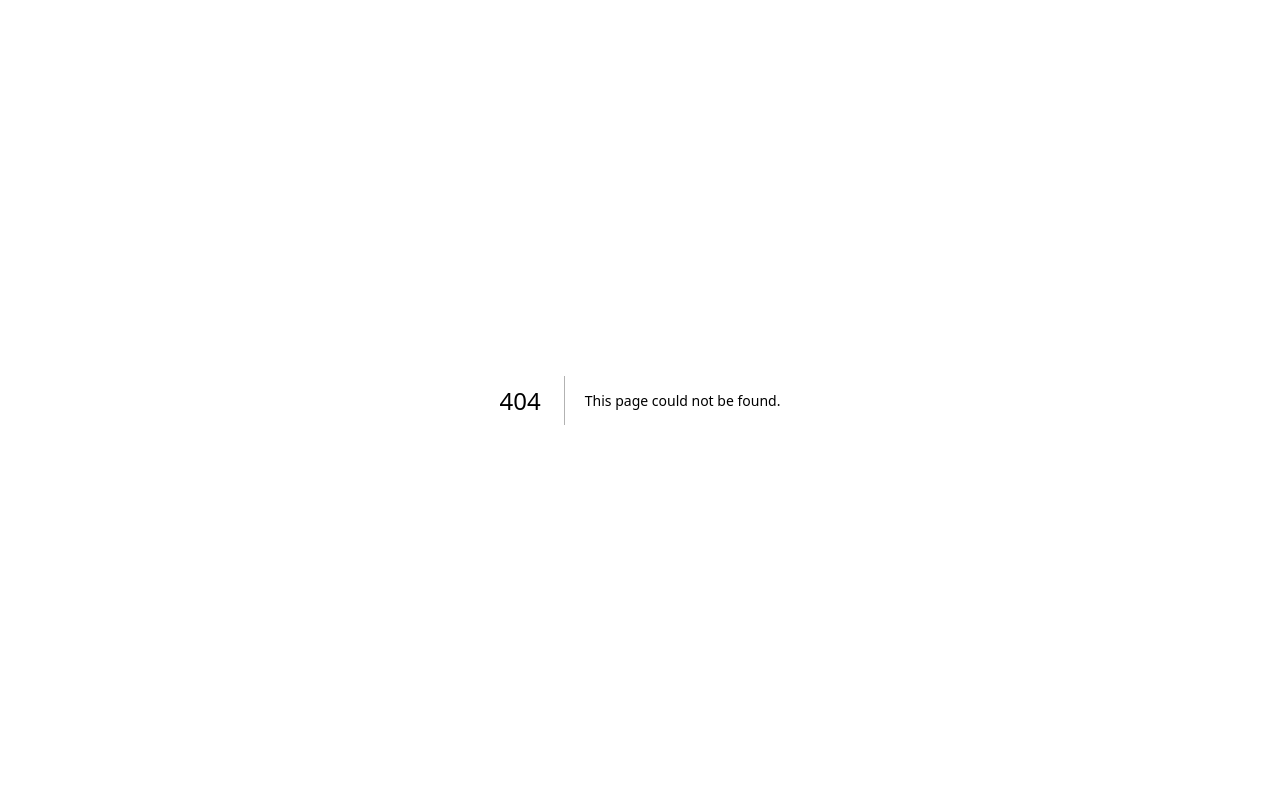
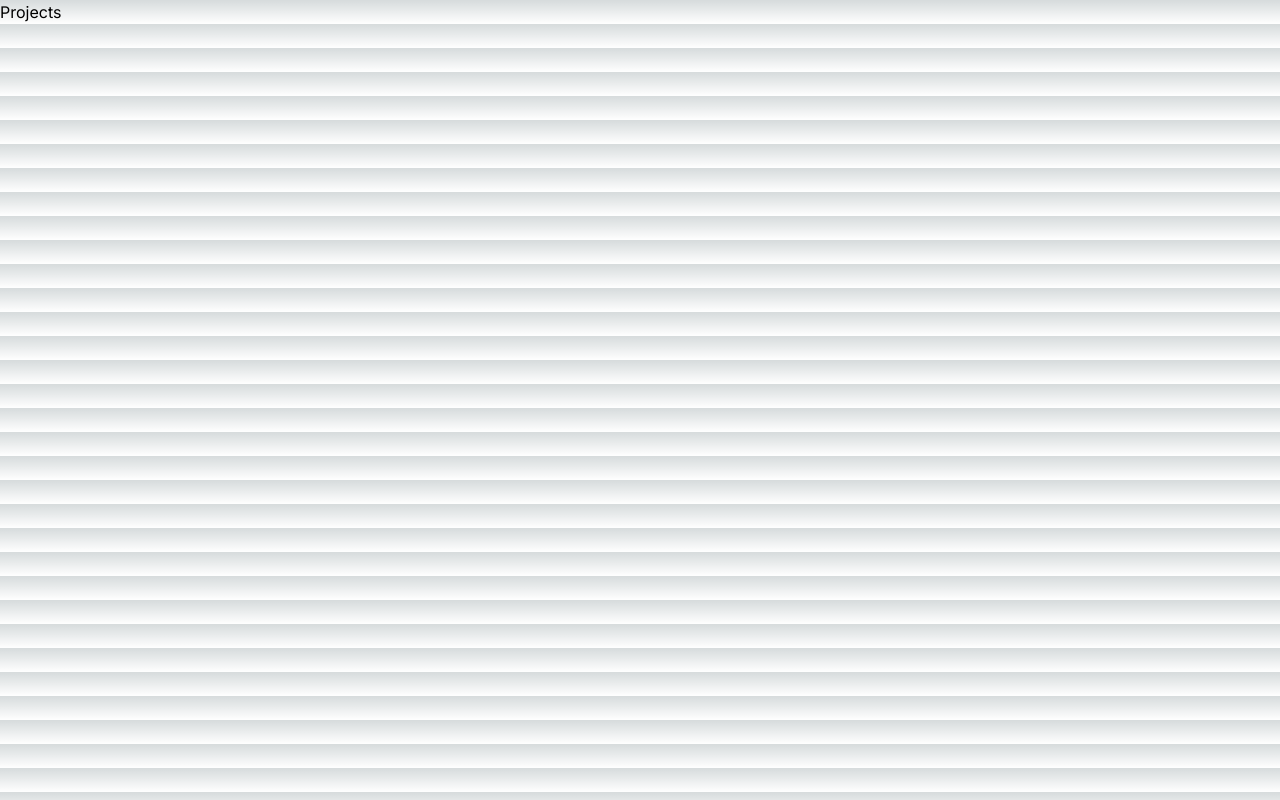
Before and after one commit to Arthur-Jr/user-hub, a Next.js app: page /projects in a window 1280 px wide. Before the commit this address had no page. Built offline with nearby package versions, Linux system fonts and the light colour scheme.

Commit message:
feat: create projects endpoint

```diff
--- /dev/null
+++ b/src/app/projects/page.jsx
@@ -0,0 +1,9 @@
+import React from 'react'
+
+function Projects() {
+  return (
+    <div>Projects</div>
+  )
+}
+
+export default Projects
```
